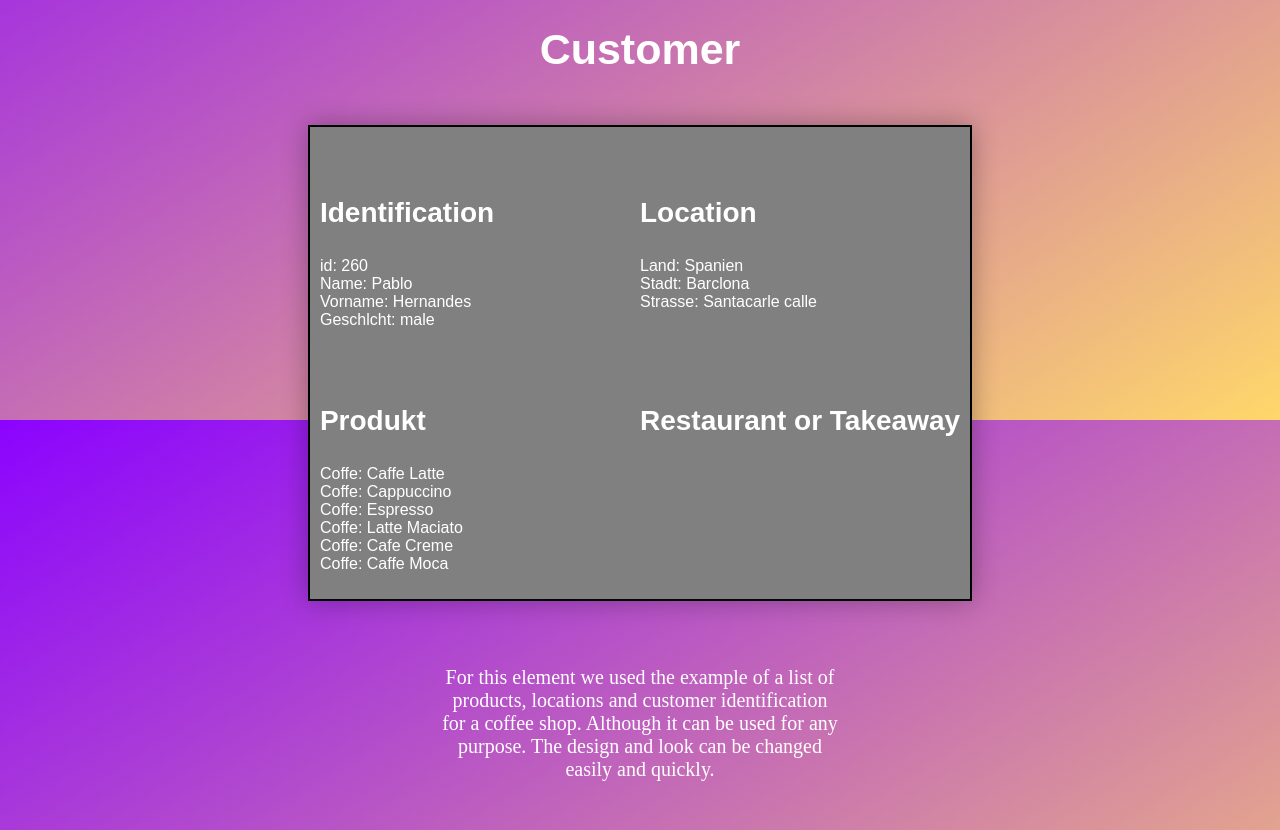
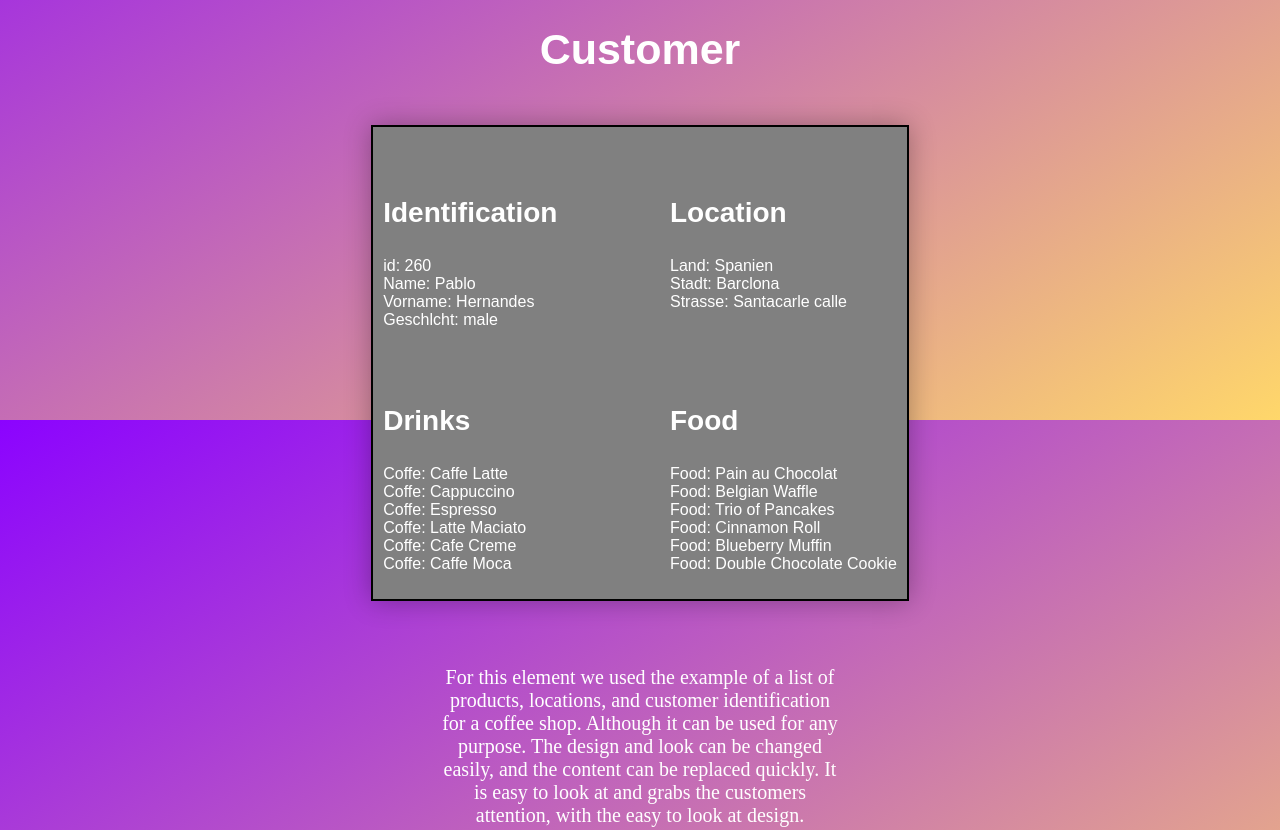
Before and after one commit to Laluhat/TOJA, a plain HTML site: page sites/JSON-Liste.html in a window 1280 px wide. Shown: the part 380-1210 px from the top of the page. Drawn offline with Linux system fonts and the light colour scheme; a web font is replaced by a local one.

Commit message:
approved

```diff
--- a/sites/JSON-Liste.html
+++ b/sites/JSON-Liste.html
@@ -38,22 +38,24 @@
             <p id="location"></p>
         </div>
         <div class="three">
-            <h3>Produkt</h3>
+            <h3>Drinks</h3>
             <p id="product"></p>
         </div>
         <div class="four">
-            <h3>Restaurant or Takeaway</h3>
-            <p id="restaurantortakeaway"></p>
+            <h3>Food</h3>
+            <p id="food"></p>
         </div>
     </div>
 </div>
 
     <div class="content2">
         <p>
-        For this element we used the example of a list of
-        products, locations and customer identification for a
-        coffee shop. Although it can be used for any purpose.
-        The design and look can be changed easily and quickly.
+            For this element we used the example of a list of products,
+            locations, and customer identification for a coffee shop.
+            Although it can be used for any purpose. The design and look
+            can be changed easily, and the content can be replaced quickly.
+            It is easy to look at and grabs the customers attention, with
+            the easy to look at design.
         </p>
     </div>
 
--- a/sites/app.js
+++ b/sites/app.js
@@ -15,19 +15,13 @@ htmlObj.innerHTML =
 
 //product - coffe
 htmlObj = document.getElementById("product");
-customer.product.coffe.forEach(coffeid => {
+customer.drinks.coffe.forEach(coffeid => {
     htmlObj.innerHTML += `Coffe: ${coffeid}<br>`;
 })
 
 //restaurant or takeaway
 
-let Rot = "Takeawy";
-if (customer.restaurantortakeaway.restaurant){
-    Rot = "Restaurant";
-}
-
-htmlObj = document.getElementById("aprove");
-let restaurantliste = customer.restaurantortakeaway.aprove;
-for (let i=0;i<restaurantliste.length;i++){
-    htmlObj.innerHTML += `${Rot}: ${restaurantliste[i]}<br>`;
-}
+htmlObj = document.getElementById("food");
+customer.food.sweet.forEach(foodid => {
+    htmlObj.innerHTML += `Food: ${foodid}<br>`;
+})
--- a/sites/data.js
+++ b/sites/data.js
@@ -9,12 +9,12 @@ let customer = {
         "city": "Barclona",
         "street": "Santacarle calle"
     },
-    "product": {
+    "drinks": {
         "coffe": ["Caffe Latte", "Cappuccino", "Espresso", "Latte Maciato", "Cafe Creme", "Caffe Moca"],
         "iced coffe": ["Iced Caffe Latte", "Cold Brew", "Iced Mocha", "Iced White Mocha", "Iced Americano", "Iced Cappuccino"],
     },
-    "restaurantortakeaway": {
-        "restaurant": true,
-        "aprove": [ "aproved"],
-    }
+    "food": {
+        "sweet": ["Pain au Chocolat", "Belgian Waffle", "Trio of Pancakes", "Cinnamon Roll", "Blueberry Muffin", "Double Chocolate Cookie"],
+        "salty": ["Cream Cheese Bagel", "Salmon Bagel", "Focaccia Italia", "Fleischkäse Weggli", "Bulgur Salad", "Tuna Sandwich"],
+    },
 }
--- a/sites/style.css
+++ b/sites/style.css
@@ -111,6 +111,7 @@ h3 {
     text-align:left;
 
     margin-top: 20px;
+
 }
 
 #product{
@@ -119,7 +120,9 @@ h3 {
     margin-top: 20px;
 }
 
-#restaurantortakeaway {
+#food{
+    text-align:left;
+    margin-top: 20px;
 
 }
 
@@ -217,17 +220,19 @@ footer{
 
 
 }
+.jantxt{
+    margin-left: 40px;
+    justify-content: left;
+    text-align: left;
+}
 
 .janh3{
-    margin-left: 40px;
     font-size: 40px;
 
 }
 
 .janh3 {
-    margin-left: 40px;
     font-size: 30px;
-
     margin-top: 0;
 }
 
@@ -244,3 +249,11 @@ footer{
     margin-left: 50px;
 
 }
+
+.two {
+    margin-left: 30px;
+}
+
+.four {
+    margin-left: 30px;
+}
```
Also changed, not shown: sites/Calculator.html (+6 -7 lines), sites/about.html (+21 -7 lines).
